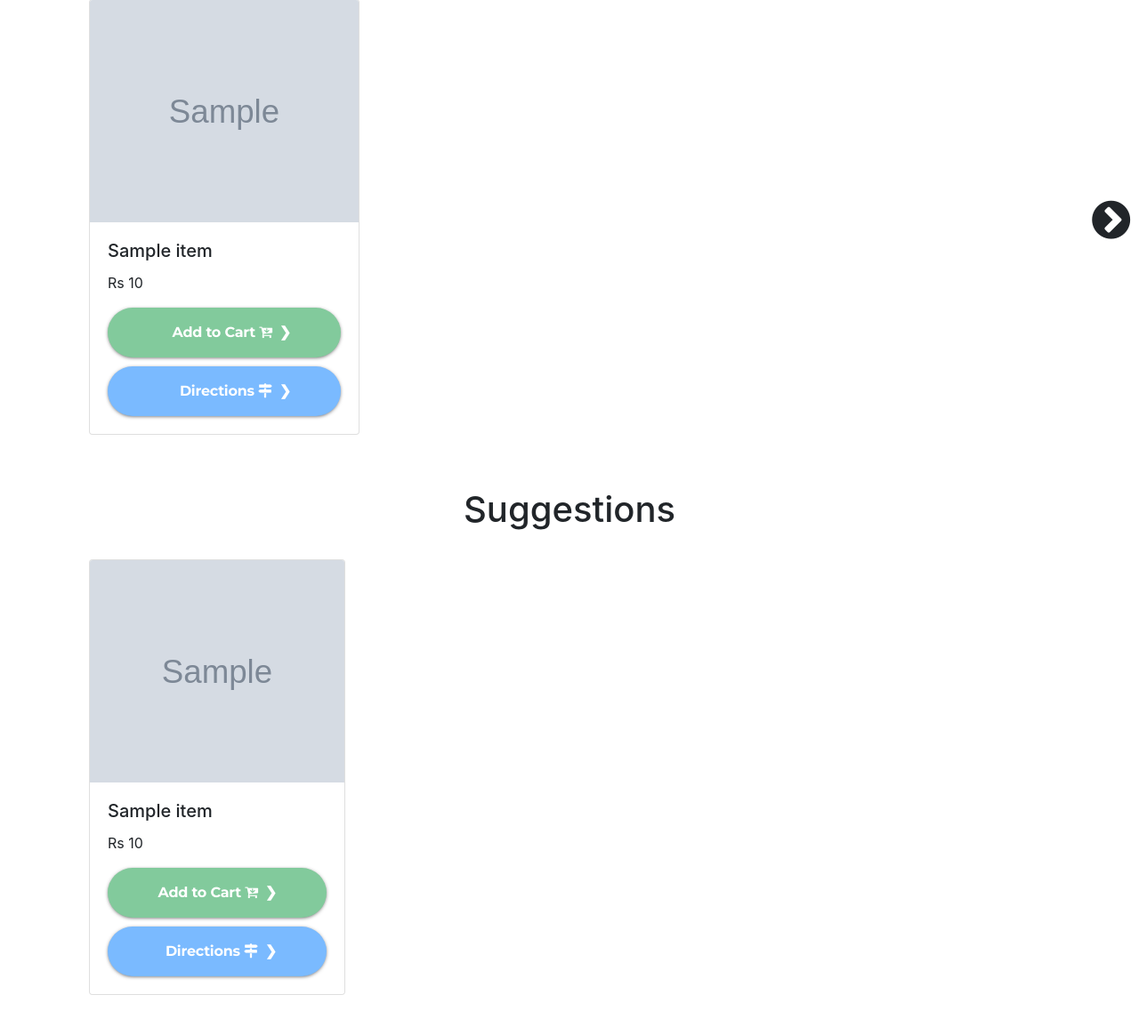
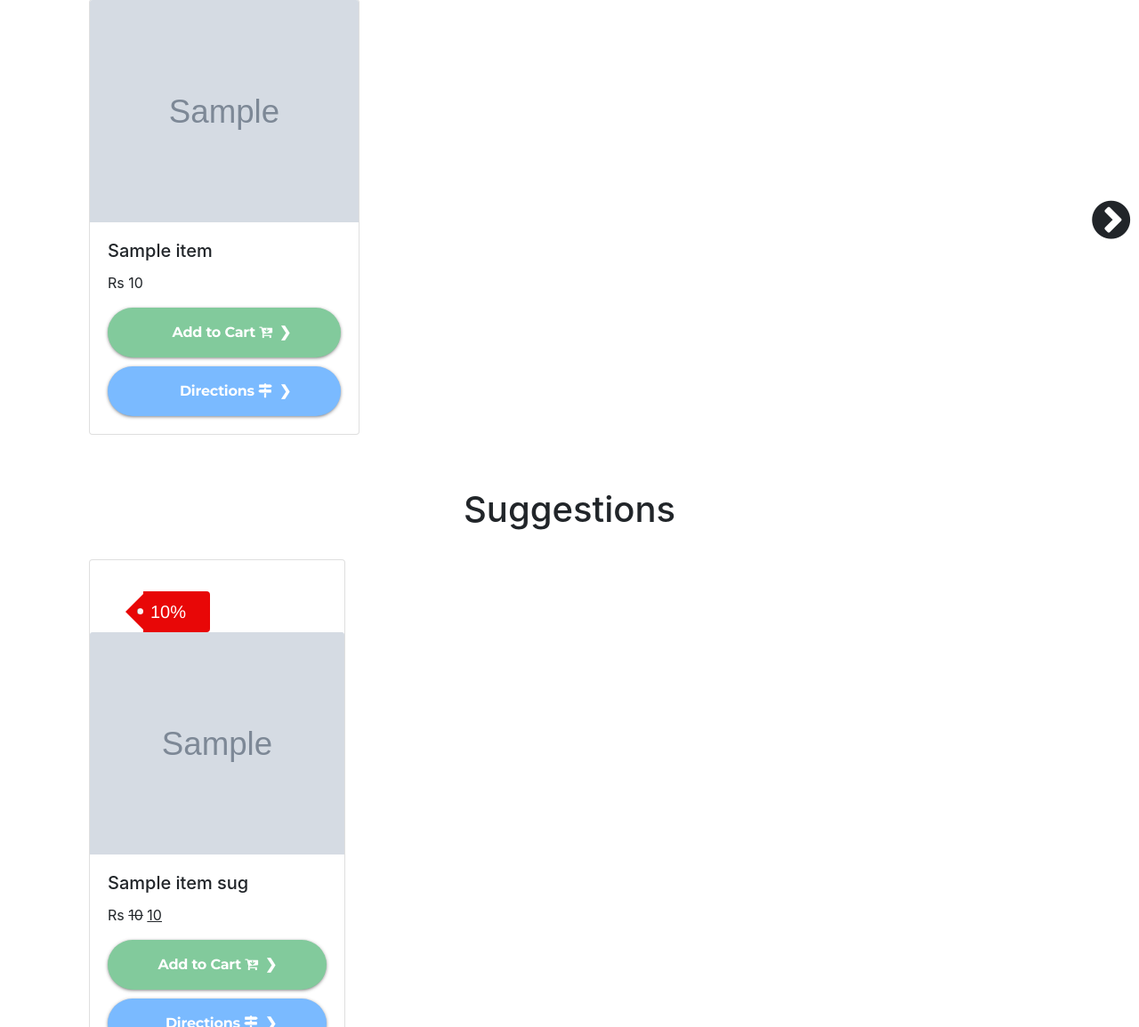
Before and after one commit to gm185194/SmartCart, a Django app: template templates/index.html in a window 1280 px wide. Shown: the part 244-1399 px from the top of the page at 89% size. Run offline with Django 3.2, Linux system fonts and the light colour scheme; the template is opened without the code that fills it: most values are stand-ins (such as "Sample title", 1, 10 or a date in 2020); grey boxes marked "Sample" are stand-in pictures; some libraries are stand-ins or nearby versions; some web fonts are replaced.

Commit message:
Added deals and offer functionality

```diff
--- a/smartcart/static/css/index.css
+++ b/smartcart/static/css/index.css
@@ -661,3 +661,132 @@ input[type=text]:focus
   /*transform: translate(50%, -50%);*/
   z-index: 1;
 }
+
+/* Discount and offers */
+@import url(http://fonts.googleapis.com/css?family=Raleway:400,700);
+
+/*
+body,html{
+  width:100%;
+  height:100%;
+  padding:0;
+  margin:0;
+  background:#e0e7e6;
+}
+
+#content{
+  margin:10px auto;
+background:#F7F7F1;
+height:200px;
+  width:70%;
+//border-radius
+-webkit-border-radius:8px;
+   -moz-border-radius:8px;
+        border-radius:8px;
+  -webkit-box-shadow:0 1px 0 rgba(0,0,0,.1);
+   -moz-box-shadow:0 1px 0 rgba(0,0,0,.1);
+        box-shadow:0 1px 0 rgba(0,0,0,.1);
+}
+*/
+
+.discount-label {
+ padding:8px;
+ position:relative;
+  float:left;
+  margin-top:35px;
+   margin-left:60px;
+width:75px;
+-webkit-border-radius:0 4px 0 4px;
+-moz-border-radius:0 4px 0 4px;
+border-radius:0 4px 4px 0;
+
+}
+
+.discount-label:after {
+
+    right: 100%;
+    border: solid transparent; content: " ";
+    height: 0;
+    width: 0;
+    position: absolute;
+    border-color: rgba(136, 183, 213, 0);
+
+    border-width: 20px;
+    top: 50%;
+    margin-top: -20px;}
+
+    .discount-label:before {
+  content: '';
+  z-index: 2;
+  position: absolute;
+  top: 42%;
+  right: 100%;
+  width: 7px;
+  height: 7px;
+  opacity: .95;
+  background: #ffffff;
+  border-radius: 7px;
+  -webkit-box-shadow: inset .5px 0 rgba(0, 0, 0, 0.6);
+  box-shadow: inset .5px 0 rgba(0, 0, 0, 0.6);
+
+}
+
+
+    .discount-label span {
+      color:#ffffff;
+  font-size:20px;
+text-align:center;
+  font-family:"Raleway",Helvetica;
+
+}
+
+
+.red{
+background-color:#E80707;
+}
+
+.red:after{
+border-right-color: #E80707;
+
+}
+
+
+.blue{
+background-color:#1883DB;
+}
+.blue:after{
+border-right-color: #1883DB;
+}
+
+.green{
+background-color:#16B516;
+}
+
+.green:after{
+border-right-color: #16B516;
+}
+
+.yellow{
+background-color:#feaa00;
+}
+
+.yellow:after{
+border-right-color: #feaa00;
+}
+
+.gray{
+background-color:#737373;
+}
+
+.gray:after{
+border-right-color: #737373;
+}
+
+.black{
+background-color:#000;
+
+}
+
+.black:after{
+border-right-color: #000;
+}
--- a/smartcart/views.py
+++ b/smartcart/views.py
@@ -25,7 +25,8 @@ class AdvertisementsView(viewsets.ModelViewSet):
 def index(request):
     items = db['items'].find()
     adv = Advertisements.objects.all()
-    args = {'item': items, 'adv': adv}
+    items_sug = Items.objects.all()
+    args = {'item': items, 'adv': adv,'item_sug':items_sug}
 
     return render(request, "index.html", args)
 
--- a/templates/index.html
+++ b/templates/index.html
@@ -102,13 +102,20 @@
 <br>
 <h1 align="center">Suggestions</h1>
 <div class="container" style="overflow-x: auto;white-space: nowrap;height: 550px;position: relative">
-    {% for i in item %}
+    {% for i in item_sug %}
         <div class="col-lg-4 mt-4" style="display: inline-block;float: none;">
             <div class="card" style="width: 18rem;">
+                {% if i.discount > 0 %}
+                <div class="discount-label red"> <span>{{ i.discount }}%</span> </div>
+                {% endif %}
                 <img class="card-img-top" src='{{ i.Image.url }}' alt="" height="250px">
                 <div class="card-body">
                     <h5 class="card-title">{{ i.item_name }}</h5>
+                    {% if i.discount > 0 %}
+                    <p class="card-text">Rs <del>{{ i.Price }}</del>&nbsp;<ins>{{ i.Discount }}</ins></p>
+                    {% else %}
                     <p class="card-text">Rs {{ i.Price }}</p>
+                    {% endif %}
                     <i hidden>{{ i.Direction_x }},{{ i.Direction_y }}</i>
                     <a href="#" class="btn btn-primary add-cart">Add to Cart <i class="fa fa-cart-arrow-down"></i></a>
                     <a href="#" class="btn btn-primary directions">Directions <i class="fa fa-map-signs"></i></a>
```
Also changed, not shown: smartcart/models.py (+6 -1 lines), db.sqlite3, smartcart/migrations/0001_initial.py (added), smartcart/migrations/0002_items_discount.py (added), smartcart/migrations/0003_auto_20210727_2212.py (added), smartcart/migrations/0004_auto_20210727_2214.py (added).
